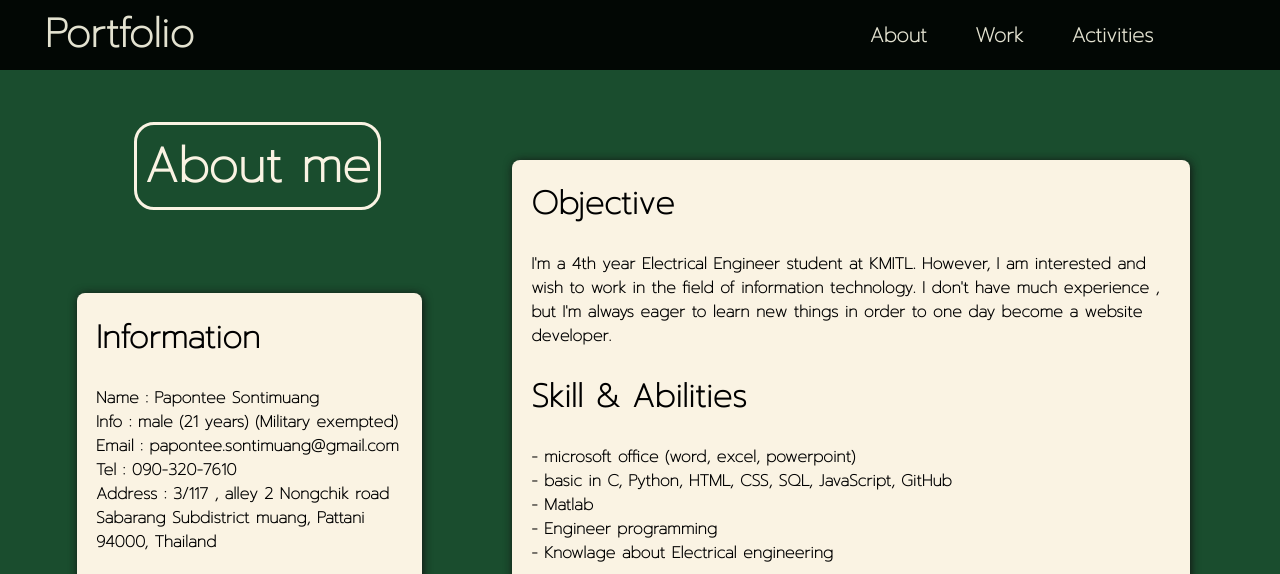
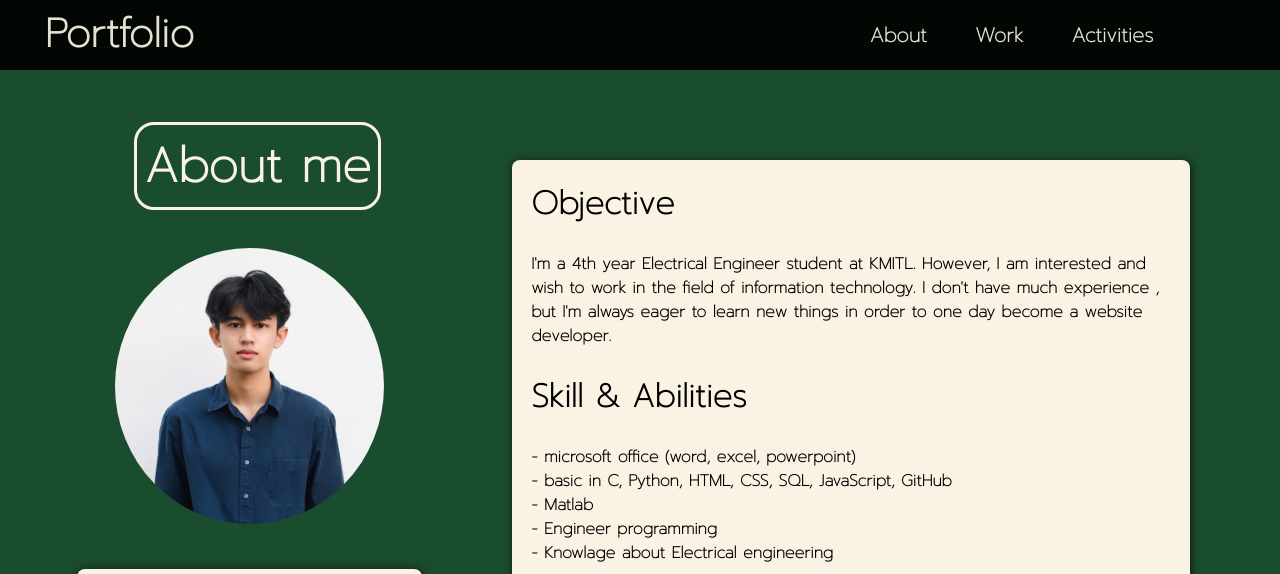
Before and after one commit to Papontee14/Portfolio, a plain HTML site: page index.html in a window 1280 px wide. Shown: the top 574 px of the page. Drawn offline with nearby package versions, Linux system fonts and the light colour scheme.

Commit message:
edit some picture

```diff
--- a/index.html
+++ b/index.html
@@ -37,7 +37,7 @@
         <div class="box-0">
           <h1 class="header-1">About me</h1>
           <div class="box-1">
-            <img src="./image./image-1.JPG" alt="" />
+            <img src="./image/image-1.JPG" alt="" />
           </div>
           <div class="box-2">
             <h1>Information</h1>
```
